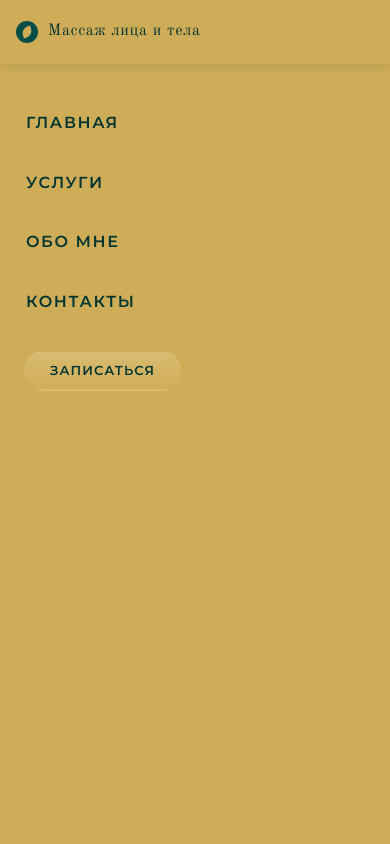
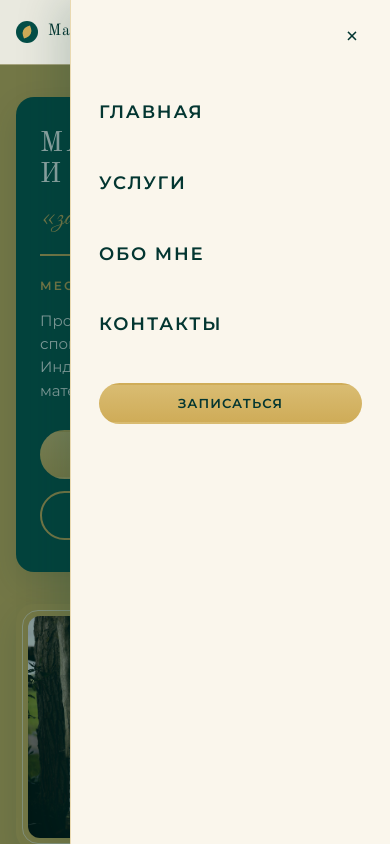
Before and after one commit to bychikola/massage-site, a website: page index.html in a window 390 px wide. Both pictures are taken after a click on the button "Открыть меню". Shown: the top 844 px of the page. Drawn offline with Linux system fonts and the light colour scheme.

Commit message:
feat: cream glass header with scroll shadow and drawer overlay menu

```diff
--- a/css/style.css
+++ b/css/style.css
@@ -111,20 +111,33 @@ a { color: inherit; }
   position: sticky;
   top: 0;
   z-index: 100;
-  background: var(--gold);
-  box-shadow: 0 2px 12px rgba(3, 54, 49, .12);
+  border-bottom: 1px solid rgba(207, 172, 88, .4);
+  transition: box-shadow .3s ease;
 }
+/* Стекло на ::before — иначе backdrop-filter сломал бы position:fixed у вложенной шторки */
+.header::before {
+  content: "";
+  position: absolute;
+  inset: 0;
+  background: rgba(250, 246, 236, .85);
+  -webkit-backdrop-filter: blur(8px);
+  backdrop-filter: blur(8px);
+  z-index: -1;
+}
+.header--scrolled { box-shadow: 0 4px 20px rgba(3, 54, 49, .10); }
 .header__inner {
   display: flex;
   align-items: center;
   justify-content: space-between;
   gap: 24px;
-  padding-block: 14px;
+  padding-block: 16px;
+  transition: padding .3s ease;
 }
+.header--scrolled .header__inner { padding-block: 10px; }
 .logo {
   font-family: var(--font-title);
   font-size: 20px;
-  font-weight: 600;
+  font-weight: 400;
   letter-spacing: .04em;
   color: var(--teal-deep);
   text-decoration: none;
@@ -149,11 +162,7 @@ a { color: inherit; }
   border-radius: 70% 0 70% 0;
   transform: rotate(-20deg);
 }
-.nav {
-  display: flex;
-  align-items: center;
-  gap: 28px;
-}
+.nav { display: flex; align-items: center; gap: 28px; }
 .nav__link {
   font-size: 13px;
   font-weight: 600;
@@ -189,24 +198,65 @@ a { color: inherit; }
 .burger--open .burger__line:nth-child(1) { transform: translateY(7px) rotate(45deg); }
 .burger--open .burger__line:nth-child(2) { opacity: 0; }
 .burger--open .burger__line:nth-child(3) { transform: translateY(-7px) rotate(-45deg); }
+.nav__close {
+  display: none;
+  position: absolute;
+  top: calc(14px + env(safe-area-inset-top));
+  right: calc(16px + env(safe-area-inset-right));
+  width: 44px;
+  height: 44px;
+  background: none;
+  border: none;
+  cursor: pointer;
+  font-family: var(--font-body);
+  font-size: 26px;
+  line-height: 1;
+  color: var(--teal-deep);
+}
+
+/* Блокировка прокрутки при открытой шторке */
+body.menu-open { overflow: hidden; }
+/* Шторка живёт внутри header (sticky создаёт stacking context) —
+   при открытом меню поднимаем весь контекст шапки над оверлеем */
+.header--menu-open { z-index: 130; }
 
 @media (max-width: 900px) {
   .burger { display: flex; }
   .nav {
     position: fixed;
-    inset: 0;
-    top: 72px;
+    top: 0;
+    right: 0;
+    bottom: 0;
+    width: min(320px, 84vw);
+    z-index: 120;
     flex-direction: column;
-    align-items: flex-start;
+    align-items: stretch;
     gap: 20px;
-    padding: 32px 24px;
-    background: var(--gold);
-    transform: translateX(100%);
+    padding: calc(88px + env(safe-area-inset-top)) calc(28px + env(safe-area-inset-right)) calc(40px + env(safe-area-inset-bottom)) 28px;
+    background: var(--cream);
+    border-left: 1px solid rgba(207, 172, 88, .4);
+    box-shadow: -12px 0 40px rgba(3, 54, 49, .18);
+    transform: translateX(105%);
     transition: transform .3s ease;
+    overflow-y: auto;
   }
   .nav--open { transform: translateX(0); }
-  .nav__link { font-size: 16px; }
-  .nav__cta { margin-top: 8px; }
+  .nav__close { display: block; }
+  .nav__link { font-size: 18px; padding: 10px 0; }
+  .nav__cta { margin-top: 12px; width: 100%; text-align: center; }
+  .nav-overlay {
+    position: fixed;
+    inset: 0;
+    z-index: 110;
+    background: rgba(3, 54, 49, .45);
+    opacity: 0;
+    pointer-events: none;
+    transition: opacity .3s ease;
+  }
+  .nav-overlay--visible { opacity: 1; pointer-events: auto; }
+}
+@media (min-width: 901px) {
+  .nav-overlay { display: none; }
 }
 
 /* ===== Hero ===== */
--- a/index.html
+++ b/index.html
@@ -24,6 +24,7 @@
         Массаж лица и тела
       </a>
       <nav class="nav" id="nav" aria-label="Основная навигация">
+        <button class="nav__close" id="navClose" type="button" aria-label="Закрыть меню">×</button>
         <a class="nav__link" href="#home">Главная</a>
         <a class="nav__link" href="#services">Услуги</a>
         <a class="nav__link" href="#about">Обо мне</a>
@@ -37,6 +38,7 @@
       </button>
     </div>
   </header>
+<div class="nav-overlay" id="navOverlay" aria-hidden="true"></div>
 
   <main>
     <!-- Task 4 -->
--- a/js/main.js
+++ b/js/main.js
@@ -6,11 +6,16 @@
   var nav = document.getElementById("nav");
   nav.inert = true; /* закрытое меню выпадает из фокус-навигации */
 
+  var navOverlay = document.getElementById("navOverlay");
+
   function setMenu(open) {
     nav.classList.toggle("nav--open", open);
     nav.inert = !open;
     burger.classList.toggle("burger--open", open);
     burger.setAttribute("aria-expanded", String(open));
+    navOverlay.classList.toggle("nav-overlay--visible", open);
+    document.body.classList.toggle("menu-open", open);
+    document.querySelector(".header").classList.toggle("header--menu-open", open);
   }
 
   burger.addEventListener("click", function () {
@@ -36,6 +41,30 @@
       setMenu(false);
       burger.focus();
     }
+  });
+
+  /* ===== Шапка: тень и уплотнение при прокрутке ===== */
+  var headerEl = document.querySelector(".header");
+  var headerTick = false;
+
+  function updateHeaderShadow() {
+    headerEl.classList.toggle("header--scrolled", window.scrollY > 8);
+    headerTick = false;
+  }
+
+  window.addEventListener("scroll", function () {
+    if (!headerTick) {
+      headerTick = true;
+      window.requestAnimationFrame(updateHeaderShadow);
+    }
+  }, { passive: true });
+  updateHeaderShadow();
+
+  /* Клик по затемнению и кнопке × закрывает шторку */
+  navOverlay.addEventListener("click", function () { setMenu(false); });
+  document.getElementById("navClose").addEventListener("click", function () {
+    setMenu(false);
+    burger.focus();
   });
 
   /* ===== Контакты из CONFIG (одно место для правок) ===== */
```
Also changed, not shown: tests/responsive.test.mjs (+17 -0 lines).
